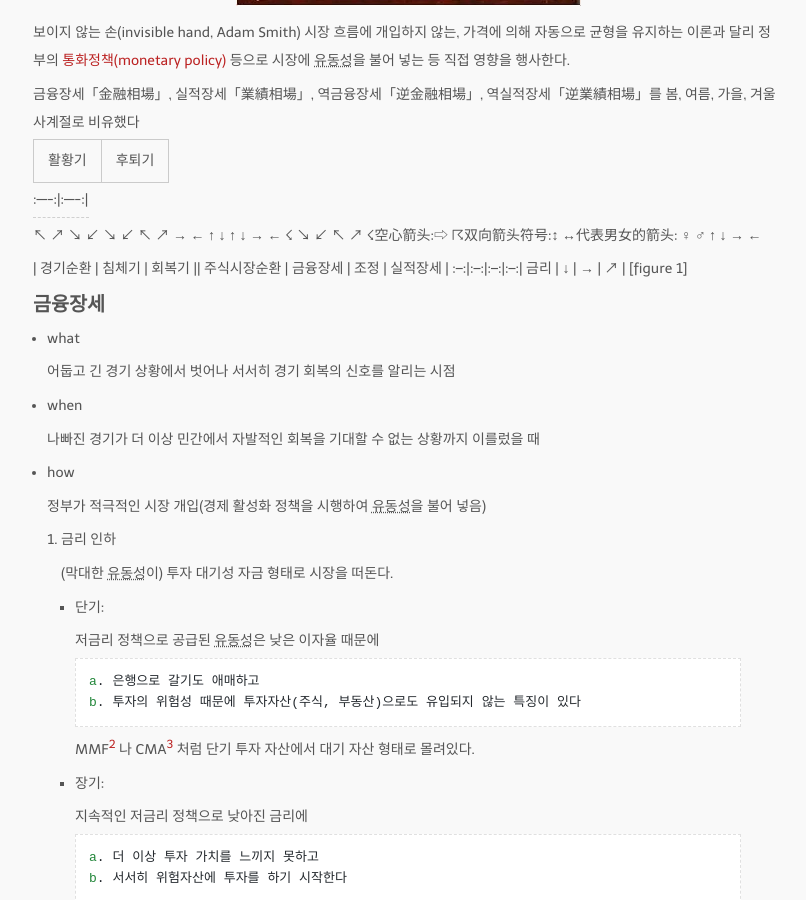
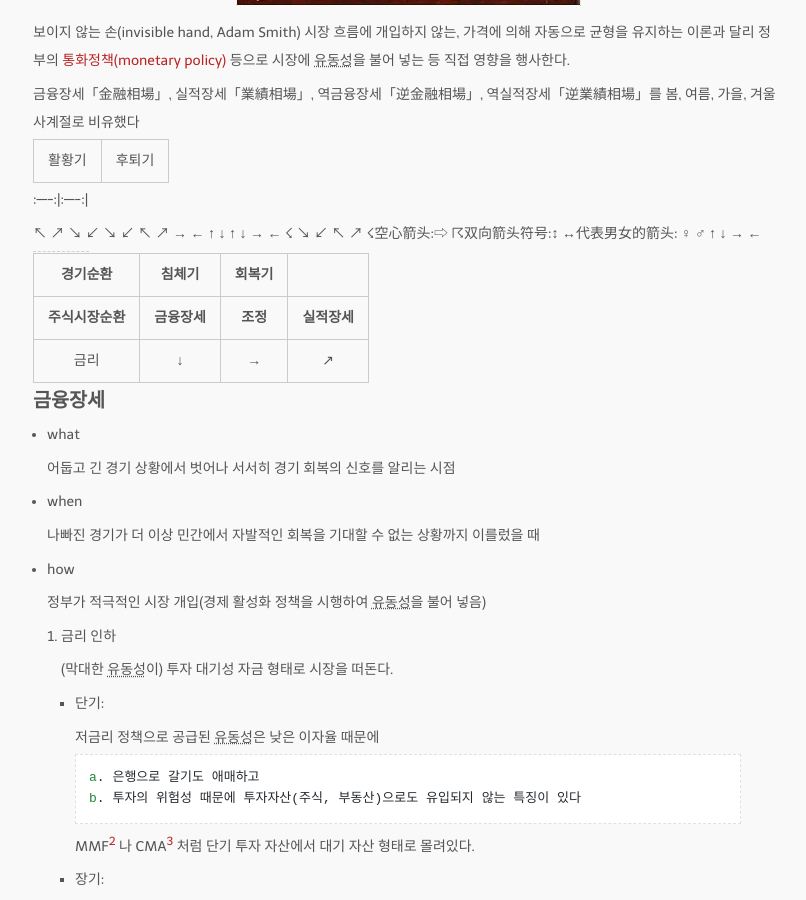
Before and after one commit to jung-research/github.io, a Jekyll site: the page built from _posts/2023-08-23-season_theory.md, in a window 1280 px wide and 900 px high, scrolled down 761 px. Shown: the whole window, without its empty margins (232-1038 px from the left). Built offline with Jekyll 4.4.1, drawn with Linux system fonts in a browser that asks for light colours; nearby versions of some CDN libraries; some web fonts are replaced.

Commit message:
mod season theory

```diff
--- a/_posts/2023-08-23-season_theory.md
+++ b/_posts/2023-08-23-season_theory.md
@@ -23,7 +23,6 @@ tags:
 
 :----:|:----:|
 
----
 
 ↖ ↗ ↘ ↙
 ↘ ↙ ↖ ↗
@@ -34,11 +33,12 @@ tags:
 ♀ ♂
 ↑ ↓ → ←
 
+---
+
 | 경기순환     | 침체기   | 회복기         ||
- 주식시장순환 | 금융장세 | 조정 | 실적장세 |
- :--:|:--:|:--:|:--:|
- 금리 | ↓ | → | ↗ |
-[figure 1]
+| 주식시장순환 | 금융장세 | 조정 | 실적장세 |
+| :--:|:--:|:--:|:--:|
+| 금리 | ↓ | → | ↗ |
 
 ## 금융장세
 
```
